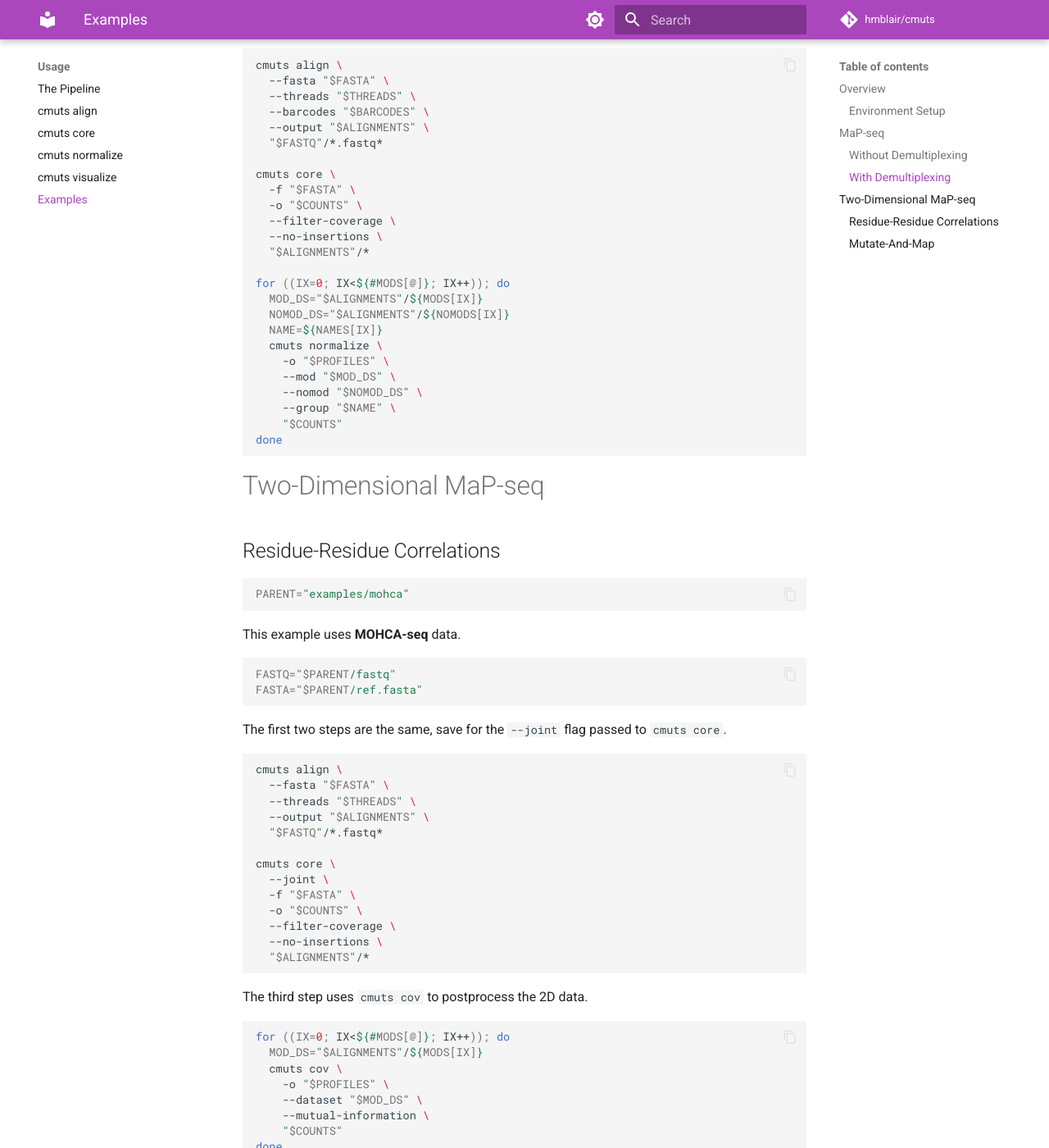
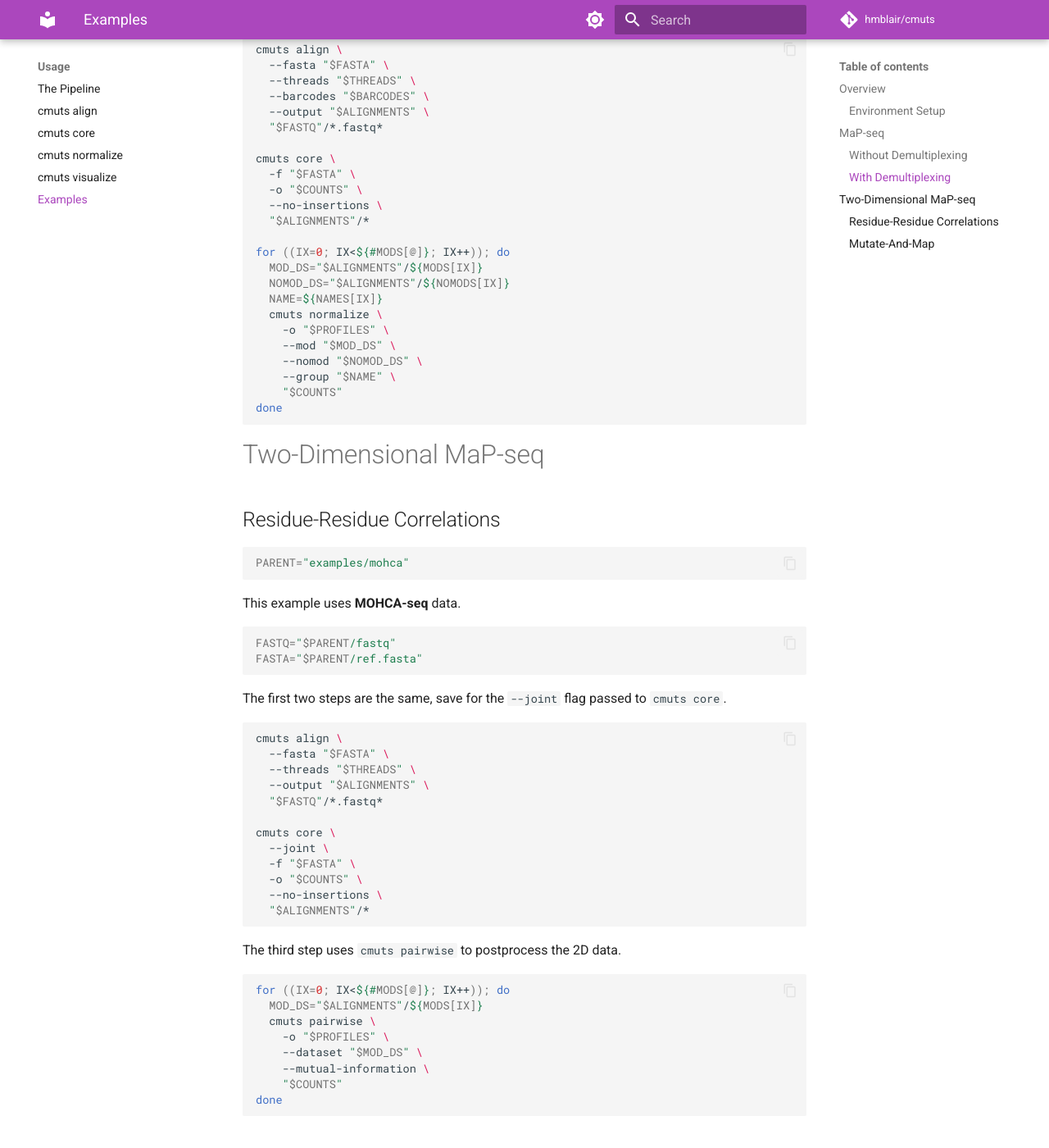
Before and after one commit to hmblair/cmuts, an MkDocs documentation site: the page built from docs/usage/examples.md, in a window 1280 px wide and 1400 px high, scrolled down 3821 px. Shown: the whole window at 82% size. Built offline with MkDocs 1.6.1 and Material for MkDocs 9.7.7, drawn with Linux system fonts in a browser that asks for light colours; comment, search, counter and statistics services are not loaded.

Commit message:
Updated flags

````diff
--- a/docs/usage/examples.md
+++ b/docs/usage/examples.md
@@ -53,7 +53,6 @@ cmuts align \
 cmuts core \
   -f "$FASTA" \
   -o "$COUNTS" \
-  --filter-coverage \
   --no-insertions \
   "$ALIGNMENTS"/*
 ```
@@ -193,7 +192,6 @@ cmuts align \
 cmuts core \
   -f "$FASTA" \
   -o "$COUNTS" \
-  --filter-coverage \
   --no-insertions \
   "$ALIGNMENTS"/*
 
@@ -238,17 +236,16 @@ cmuts core \
   --joint \
   -f "$FASTA" \
   -o "$COUNTS" \
-  --filter-coverage \
   --no-insertions \
   "$ALIGNMENTS"/*
 ```
 
-The third step uses `cmuts cov` to postprocess the 2D data.
+The third step uses `cmuts pairwise` to postprocess the 2D data.
 
 ```bash
 for ((IX=0; IX<${#MODS[@]}; IX++)); do
   MOD_DS="$ALIGNMENTS"/${MODS[IX]}
-  cmuts cov \
+  cmuts pairwise \
     -o "$PROFILES" \
     --dataset "$MOD_DS" \
     --mutual-information \
````
